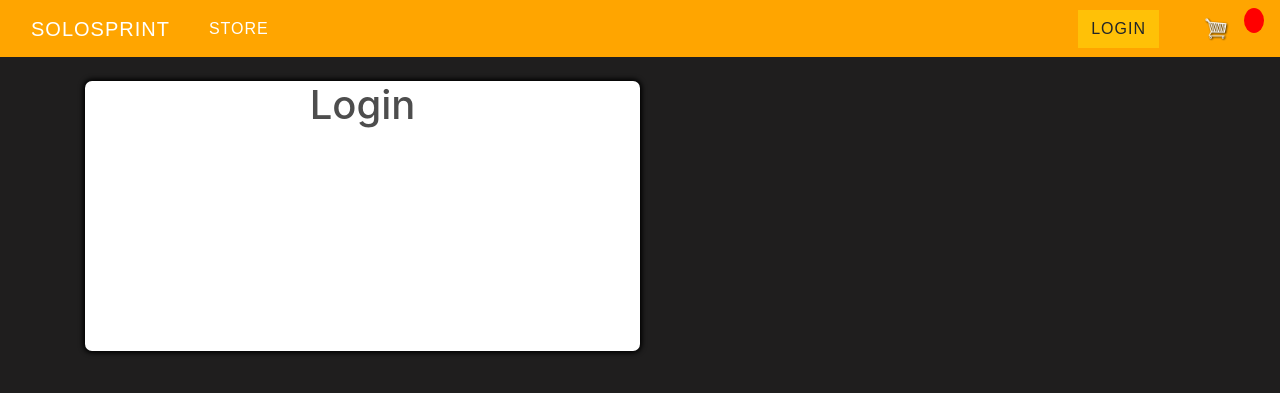
After one commit to Xariall/SoloSprint-5, a Django app: page /login/ in a window 1280 px wide. The commit adds this page. Shown: the top 393 px of the page. Run offline with Django 3.2, Linux system fonts and the light colour scheme; some libraries are stand-ins or nearby versions.

Commit message:
add log and reg

```diff
--- /dev/null
+++ b/shop/main/forms.py
@@ -0,0 +1,15 @@
+from django import forms
+from django.contrib.auth.forms import UserCreationForm, AuthenticationForm
+from .models import Customer, User
+
+class CustomerRegistrationForm(UserCreationForm):
+    name = forms.CharField(max_length=200)
+
+    class Meta:
+        model = Customer
+        fields = ('name', 'email', 'password1', 'password2')
+
+class CustomerLoginForm(AuthenticationForm):
+    class Meta:
+        model = User
+        fields = ('username', 'password')
--- a/shop/main/templates/main/checkout.html
+++ b/shop/main/templates/main/checkout.html
@@ -144,6 +144,9 @@
 	    	.then((data) => {
 				  console.log('Success:', data);
 				  alert('Transaction completed');
+				  // if user not customer then delete cart after checkout
+				    cart = {}
+					document.cookie = 'cart=' + JSON.stringify(cart) + ";domain=;path=/"
 				  window.location.href = "{% url 'store' %}"
 
 				})
--- /dev/null
+++ b/shop/main/templates/main/login.html
@@ -0,0 +1,22 @@
+{% extends 'main/main.html' %}
+{% load static %}
+{% block content %}
+
+    <main id="main-holder">
+        <h1 id="login-header">Login</h1>
+
+        <div id="login-error-msg-holder">
+            <p id="login-error-msg">Invalid username <span id="error-msg-second-line">and/or password</span></p>
+        </div>
+
+        <form id="login-form">
+            <input type="text" name="username" id="username-field" class="login-form-field" placeholder="Username">
+            <br>
+            <br>
+            <input type="password" name="password" id="password-field" class="login-form-field" placeholder="Password">
+            <input type="submit" value="Login" id="login-form-submit">
+        </form>
+
+    </main>
+
+{% endblock content %}
--- a/shop/main/templates/main/main.html
+++ b/shop/main/templates/main/main.html
@@ -60,6 +60,77 @@
 
 	</script>
 
+	<style>
+
+#main-holder {
+  width: 50%;
+  height: 70%;
+  display: grid;
+  justify-items: center;
+  align-items: center;
+  background-color: white;
+  border-radius: 7px;
+  box-shadow: 0px 0px 5px 2px black;
+}
+
+#login-error-msg-holder {
+  width: 100%;
+  height: 100%;
+  display: grid;
+  justify-items: center;
+  align-items: center;
+}
+
+#login-error-msg {
+  width: 23%;
+  text-align: center;
+  margin: 0;
+  padding: 5px;
+  font-size: 12px;
+  font-weight: bold;
+  color: #8a0000;
+  border: 1px solid #8a0000;
+  background-color: #e58f8f;
+  opacity: 0;
+}
+
+#error-msg-second-line {
+  display: block;
+}
+
+#login-form {
+  align-self: flex-start;
+  display: grid;
+  justify-items: center;
+  align-items: center;
+}
+
+.login-form-field::placeholder {
+  color: #ffffff;
+}
+
+.login-form-field {
+  border: none;
+  border-bottom: 1px solid #ffffff;
+  margin-bottom: 10px;
+  border-radius: 3px;
+  outline: none;
+  padding: 0px 0px 5px 5px;
+}
+
+#login-form-submit {
+  width: 100%;
+  padding: 7px;
+  border: none;
+  border-radius: 5px;
+  color: white;
+  font-weight: bold;
+  background-color: #ffffff;
+  cursor: pointer;
+  outline: none;
+}
+	</style>
+
 </head>
 <body>
 
--- /dev/null
+++ b/shop/main/templates/main/register.html
@@ -0,0 +1,5 @@
+{% extends 'main/main.html' %}
+{% load static %}
+{% block content %}
+
+{% endblock content %}
--- a/shop/main/views.py
+++ b/shop/main/views.py
@@ -1,8 +1,10 @@
-from django.shortcuts import render
+from django.shortcuts import render,redirect
 from django.http import JsonResponse
+from django.contrib.auth import login, authenticate
 import json
 import datetime
 from .models import *
+from .forms import CustomerRegistrationForm, CustomerLoginForm
 
 # Create your views here.
 def store(request):
@@ -41,24 +43,29 @@
 		order = {'get_cart_total':0, 'get_cart_items':0, 'shipping':False}
 		cartItems = order['get_cart_items']
 
-	""" for i in cart:
-		try:
-			cartItems += cart[i]['quantity']
+		for i in cart:
+			#We use try block to prevent items in cart that may have been removed from causing error
+			try:
+				cartItems += cart[i]['quantity']
 
-			product = Product.objects.get(id=i)
-			total = (product.price * cart[i]['quantity'])
+				product = Product.objects.get(id=i)
+				total = (product.price * cart[i]['quantity'])
 
-			order['get_cart_total'] += total
-			order['get_cart_items'] += cart[i]['quantity']
+				order['get_cart_total'] += total
+				order['get_cart_items'] += cart[i]['quantity']
 
-			item = {
-				'id':product.id,
-				"product":{'id':product.id, 'name':product.name, 'price':product.price, 'imageURL':product.imageURL},
-				'quantity': cart[i]['quantity'], 'available':product.available, 'get_total': total,
-			}
-			items.append(item)
-		except:
-			pass """
+				item = {
+					'id':product.id,
+					'product':{'id':product.id,'name':product.name, 'price':product.price,
+					'imageURL':product.imageURL}, 'quantity':cart[i]['quantity'],
+					'digital':product.digital,'get_total':total,
+					}
+				items.append(item)
+
+				if product.digital == False:
+					order['shipping'] = True
+			except:
+				pass
 
 	context = {'items':items, 'order':order, 'cartItems':cartItems}
 	return render(request, 'main/cart.html', context)
@@ -109,7 +116,7 @@
 	if request.user.is_authenticated:
 		customer = request.user.customer
 		order, created = Order.objects.get_or_create(customer=customer, complete=False)
-		total = float(data['form']['total'])
+		total = float(data['form']['total'].replace(',', '.'))
 		order.transaction_id = transaction_id
 
 		if total == order.get_cart_total:
@@ -129,3 +136,35 @@
 		print('User is not logged in')
 
 	return JsonResponse('Payment submitted..', safe=False)
+
+
+def customer_register(request):
+    if request.method == 'POST':
+        form = CustomerRegistrationForm(request.POST)
+        if form.is_valid():
+            user = form.save()
+            name = form.cleaned_data.get('name')
+            email = form.cleaned_data.get('email')
+            customer = Customer(user=user, name=name, email=email)
+            customer.save()
+            login(request, user)
+            return redirect('home')
+    else:
+        form = CustomerRegistrationForm()
+    return render(request, 'main/register.html', {'form': form})
+
+def customer_login(request):
+    if request.method == 'POST':
+        form = CustomerLoginForm(data=request.POST)
+        if form.is_valid():
+            username = form.cleaned_data.get('username')
+            password = form.cleaned_data.get('password')
+            user = authenticate(username=username, password=password)
+            if user is not None:
+                login(request, user)
+                return redirect('home')
+            else:
+                form.add_error(None, 'Неверное имя пользователя или пароль')
+    else:
+        form = CustomerLoginForm()
+    return render(request, 'main/login.html', {'form': form})
```
Also changed, not shown: shop/db.sqlite3, shop/main/static/css/main.css (line endings or trailing spaces).
